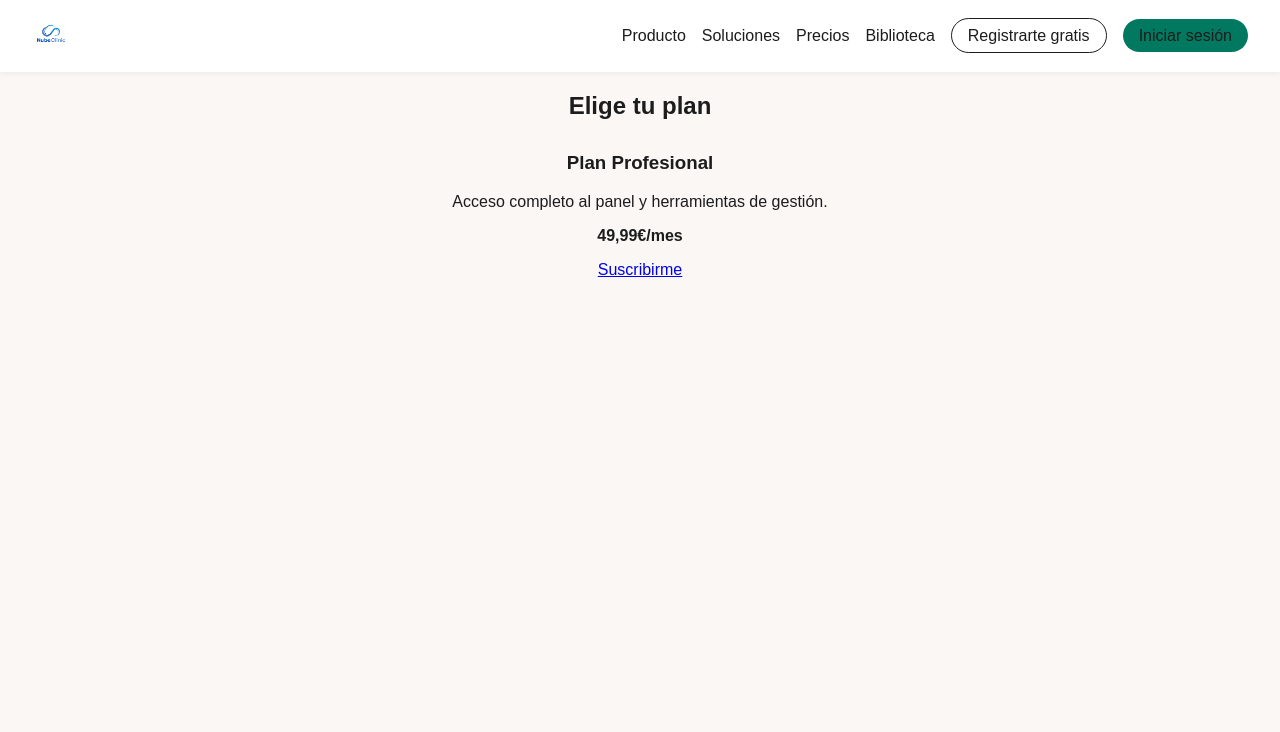
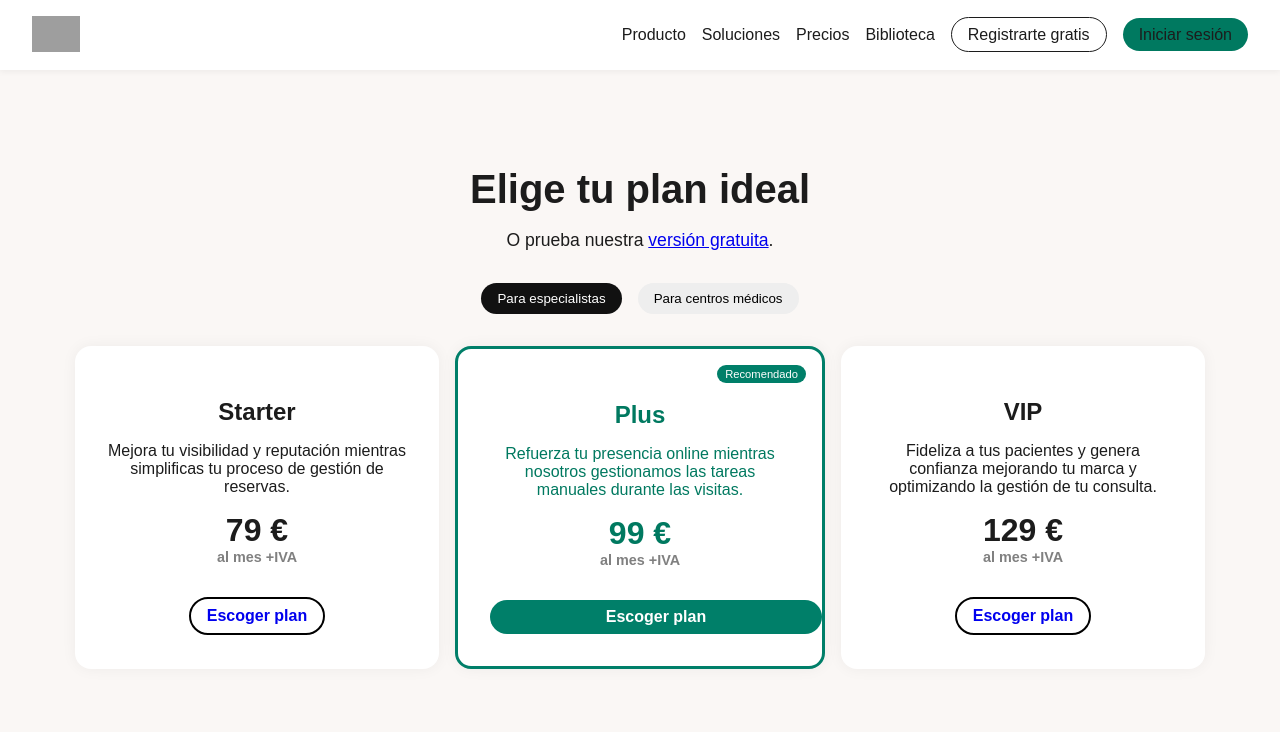
Before and after one commit to sincs87/nubeclinic, a Flask app: page /precios in a window 1280 px wide. Shown: the top 732 px of the page. Run offline with Flask 3, Linux system fonts and the light colour scheme; grey boxes are pictures that could not be loaded.

Commit message:
Actualizacion

```diff
--- a/app/__init__.py
+++ b/app/__init__.py
@@ -25,6 +25,4 @@ def create_app():
     @app.route("/precios")
     def precios():
         return render_template("precios.html")
-
-
     return app
--- a/app/auth/routes.py
+++ b/app/auth/routes.py
@@ -43,6 +43,7 @@ def login():
             error = "Credenciales incorrectas"
 
     return render_template("login.html", error=error)
+
 import stripe
 import os
 
--- a/app/static/css/style.css
+++ b/app/static/css/style.css
@@ -17,6 +17,11 @@ body {
 .logo img {
   height: 36px;
 }
+.logo {
+  height: 38px;
+  margin-right: 10px;
+}
+
 
 .main-nav ul {
   list-style: none;
@@ -78,3 +83,74 @@ body {
   border-radius: 12px;
   font-size: 1rem;
 }
+/* Precios */
+.planes { padding: 4rem 2rem; text-align: center; }
+.planes h1 { font-size: 2.5rem; margin-bottom: 1rem; }
+.planes .sub { margin-bottom: 2rem; font-size: 1.1rem; }
+.selector { display: flex; justify-content: center; margin-bottom: 2rem; }
+.selector button { border: none; background: #eee; padding: 0.5rem 1rem; border-radius: 2rem; margin: 0 0.5rem; }
+.selector .active { background: #111; color: white; }
+.planes-grid { display: flex; flex-wrap: wrap; justify-content: center; gap: 1rem; }
+.plan { background: white; padding: 2rem; border-radius: 1rem; box-shadow: 0 0 15px rgba(0,0,0,0.05); width: 300px; position: relative; }
+.plan h2 { margin-bottom: 1rem; font-size: 1.5rem; }
+.plan .precio { font-size: 2rem; font-weight: bold; margin: 1rem 0; }
+.plan .precio span { font-size: 0.9rem; color: gray; display: block; }
+.plan .btn-outline { background: none; border: 2px solid #000; padding: 0.5rem 1rem; border-radius: 2rem; display: inline-block; margin-top: 1rem; text-decoration: none; }
+.plan .btn-principal { background: #007f69; color: white; padding: 0.5rem 1rem; border-radius: 2rem; display: inline-block; margin-top: 1rem; text-decoration: none; }
+.destacado { border: 3px solid #007f69; }
+.badge { position: absolute; top: 1rem; right: 1rem; background: #007f69; color: white; padding: 0.2rem 0.5rem; border-radius: 1rem; font-size: 0.7rem; }
+.form-container {
+  max-width: 500px;
+  margin: 50px auto;
+  background: #fff;
+  padding: 30px;
+  border-radius: 12px;
+  box-shadow: 0 4px 12px rgba(0,0,0,0.08);
+}
+
+.form-container h2 {
+  margin-bottom: 25px;
+  font-size: 1.8em;
+  font-weight: 600;
+  text-align: center;
+}
+
+.form-group {
+  margin-bottom: 18px;
+}
+
+.form-group label {
+  display: block;
+  margin-bottom: 6px;
+  font-weight: 500;
+}
+
+.form-group input {
+  width: 100%;
+  padding: 10px;
+  border: 1px solid #ccc;
+  border-radius: 8px;
+}
+
+.btn-principal {
+  display: block;
+  width: 100%;
+  background-color: #007F6D;
+  color: white;
+  padding: 12px;
+  font-weight: 600;
+  border: none;
+  border-radius: 8px;
+  cursor: pointer;
+}
+
+.btn-principal:hover {
+  background-color: #005C4F;
+}
+
+.error {
+  color: red;
+  margin-bottom: 15px;
+  font-weight: 500;
+  text-align: center;
+}
--- a/app/templates/layout.html
+++ b/app/templates/layout.html
@@ -10,14 +10,14 @@
     <header class="main-header">
         <div class="logo">
             <a href="{{ url_for('index') }}">
-                <img src="{{ url_for('static', filename='img/logo.png') }}" alt="NubeClinic">
+              <img src="{{ url_for('static', filename='img/logo-nubeclinic.png') }}" alt="NubeClinic" class="logo">
             </a>
         </div>
         <nav class="main-nav">
             <ul>
                 <li><a href="#">Producto</a></li>
                 <li><a href="#">Soluciones</a></li>
-                <li><a href="#">Precios</a></li>
+                <li><a href="{{ url_for('precios') }}">Precios</a></li>
                 <li><a href="#">Biblioteca</a></li>
                 {% if session.get("user_id") %}
                     <li><a href="{{ url_for('auth.logout') }}" class="btn-cerrar">Cerrar sesión</a></li>
--- a/app/templates/precios.html
+++ b/app/templates/precios.html
@@ -1,14 +1,33 @@
 {% extends "layout.html" %}
-{% block title %}Planes - NubeClinic{% endblock %}
 
 {% block content %}
-  <section style="text-align: center;">
-    <h2>Elige tu plan</h2>
-    <div style="margin-top: 2rem;">
-      <h3>Plan Profesional</h3>
-      <p>Acceso completo al panel y herramientas de gestión.</p>
-      <p><strong>49,99€/mes</strong></p>
-      <a href="{{ url_for('auth.crear_suscripcion') }}" class="btn">Suscribirme</a>
+<section class="planes">
+  <h1>Elige tu plan ideal</h1>
+  <p class="sub">O prueba nuestra <a href="#">versión gratuita</a>.</p>
+  <div class="selector">
+    <button class="active">Para especialistas</button>
+    <button>Para centros médicos</button>
+  </div>
+  <div class="planes-grid">
+    <div class="plan">
+      <h2>Starter</h2>
+      <p>Mejora tu visibilidad y reputación mientras simplificas tu proceso de gestión de reservas.</p>
+      <p class="precio">79 € <span>al mes +IVA</span></p>
+      <a href="{{ url_for('auth.register') }}" class="btn-outline">Escoger plan</a>
     </div>
-  </section>
+    <div class="plan destacado">
+      <h2>Plus</h2>
+      <span class="badge">Recomendado</span>
+      <p>Refuerza tu presencia online mientras nosotros gestionamos las tareas manuales durante las visitas.</p>
+      <p class="precio">99 € <span>al mes +IVA</span></p>
+      <a href="{{ url_for('auth.register') }}" class="btn-principal">Escoger plan</a>
+    </div>
+    <div class="plan">
+      <h2>VIP</h2>
+      <p>Fideliza a tus pacientes y genera confianza mejorando tu marca y optimizando la gestión de tu consulta.</p>
+      <p class="precio">129 € <span>al mes +IVA</span></p>
+      <a href="{{ url_for('auth.register') }}" class="btn-outline">Escoger plan</a>
+    </div>
+  </div>
+</section>
 {% endblock %}
```
Also changed, not shown: app/templates/login.html (+18 -14 lines), app/templates/register.html (+34 -14 lines).
